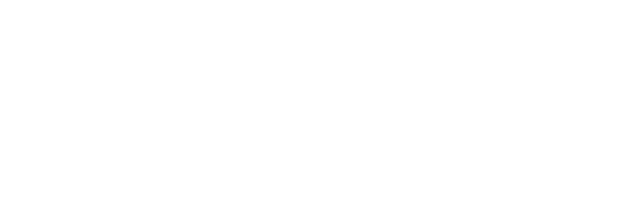
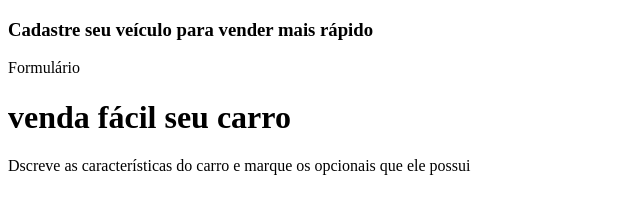
Before and after one commit to agredajoaofelipe-cmyk/projetolojacarro, a plain HTML site: page index.html in a window 1280 px wide. Shown: the whole page, without its empty margins (0-640 px from the left). Drawn offline with Linux system fonts and the light colour scheme.

Commit message:
criando html

```diff
--- a/index.html
+++ b/index.html
@@ -3,10 +3,23 @@
 <head>
     <meta charset="UTF-8">
     <meta name="viewport" content="width=device-width, initial-scale=1.0">
-    <title>Document</title>
+    <title>Loja de carro</title>
     <link rel="stylesheet" href="css/style.css">
 </head>
 <body>
-
+    <div class="container">
+        <header class="cabelcalho">
+            <h3>Cadastre seu veículo para vender mais rápido</h3>
+        </header>
+        <div class="form-container">
+            <div class="form-header">
+                <p>Formulário</p>
+            </div>
+            <div class="form-body">
+                <h1 class="form-titulo">venda fácil seu carro</h1>
+                <p>Dscreve as características do carro e marque os opcionais que ele possui</p>
+            </div>
+        </div>
+    </div>
 </body>
 </html>
```
Also changed, not shown: script.js (line endings or trailing spaces).
